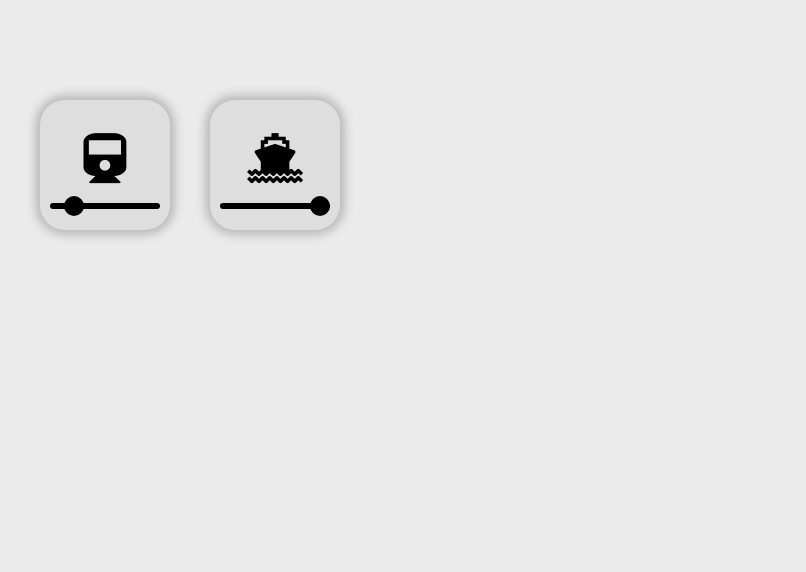
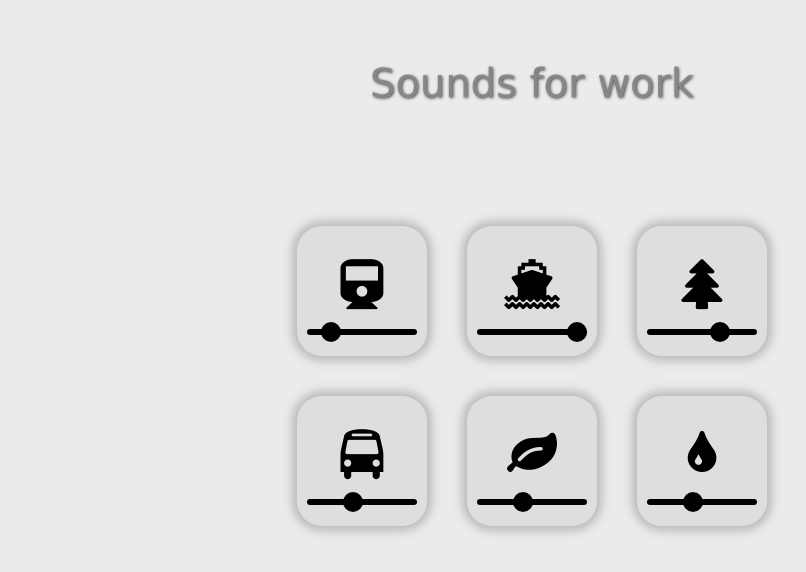
Before and after one commit to infuzo/noiseToWork, a plain HTML site: page index.html in a window 1280 px wide. Shown: the whole page, without its empty margins (108-914 px from the left). Drawn offline with Linux system fonts and the light colour scheme.

Commit message:
Add header. Set position of grid of controls. Add controls for other sounds.

```diff
--- a/index.html
+++ b/index.html
@@ -2,20 +2,20 @@
 <html>
 <head>
 	<meta charset="utf-8" />
-	<title>Noise to work</title>
+	<title>Noise for work</title>
 	<script src="js/track.js"></script>
 	<link rel="stylesheet" href="font-awesome-4.7.0/css/font-awesome.min.css">
 	<style>
 		body {
 			margin: 0px;
 			background-color: #ebebeb;
+			font-family: Verdana, sans-serif;
 		}
 
 		.trackControlls {
-			position: absolute;
-			top: 10%;
-			left: 10%;
 			padding: 0px;
+			margin: 100px auto;
+			width: 510px;
 		}
 
 		.trackControlls div {
@@ -89,28 +89,52 @@
 			background-color: black;
 			border-radius: 10px;
 		}
+
+		.header {
+			margin: 60px auto;
+			width: 510px;
+			font-size: 40px;
+			text-align: center;
+			text-shadow: 1px 1px 3px #4a4a4a;
+			color: #878787;
+		}
 	</style>
 </head>
 <body>
+	<div class="header">
+		<header>Sounds for work</header>
+	</div>
 
 	<div class="trackControlls">
 		<div id="controllTrain" class="oneTrackControllDisabled">
 			<i class="fa fa-train"></i>
 			<div class="volumeLine"><div class="volumeCircle"></div></div>
-
 		</div><div id="controllWater" class="oneTrackControllDisabled">
 			<i class="fa fa-ship"></i>
 			<div class="volumeLine"><div class="volumeCircle"></div></div>
-
+		</div><div id="controllBirds" class="oneTrackControllDisabled">
+			<i class="fa fa-tree"></i>
+			<div class="volumeLine"><div class="volumeCircle"></div></div>
+		</div><br />
+		<div id="controllEngine" class="oneTrackControllDisabled">
+			<i class="fa fa-bus"></i>
+			<div class="volumeLine"><div class="volumeCircle"></div></div>
+		</div><div id="controllWind" class="oneTrackControllDisabled">
+			<i class="fa fa-leaf"></i>
+			<div class="volumeLine"><div class="volumeCircle"></div></div>
+		</div><div id="controllRain" class="oneTrackControllDisabled">
+			<i class="fa fa-tint"></i>
+			<div class="volumeLine"><div class="volumeCircle"></div></div>
 		</div>
 	</div>
 
 	<script>
-		const pathToTrain = "sounds/train.mp3";
-		const pathToWater = "sounds/water.mp3";
-
-		new Track(pathToTrain, "controllTrain", 0.15);
-		new Track(pathToWater, "controllWater");
+		new Track("sounds/train.mp3", "controllTrain", 0.15);
+		new Track("sounds/water.mp3", "controllWater");
+		new Track("sounds/birds.mp3", "controllBirds", 0.7);
+		new Track("sounds/engine.mp3", "controllEngine", 0.4);
+		new Track("sounds/wind.wav", "controllWind", 0.4);
+		new Track("sounds/rain.mp3", "controllRain", 0.4);
 	</script>
 </body>
 </html>
```
